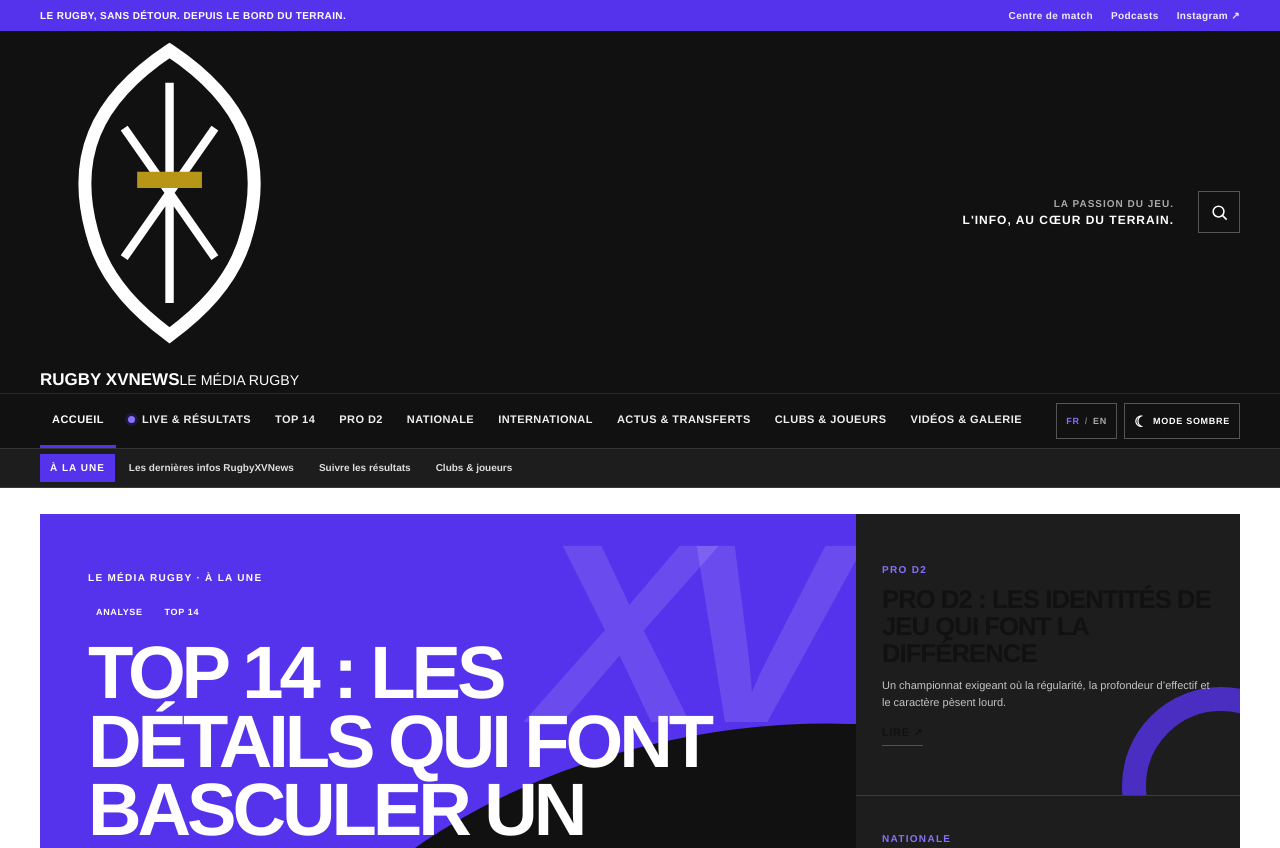
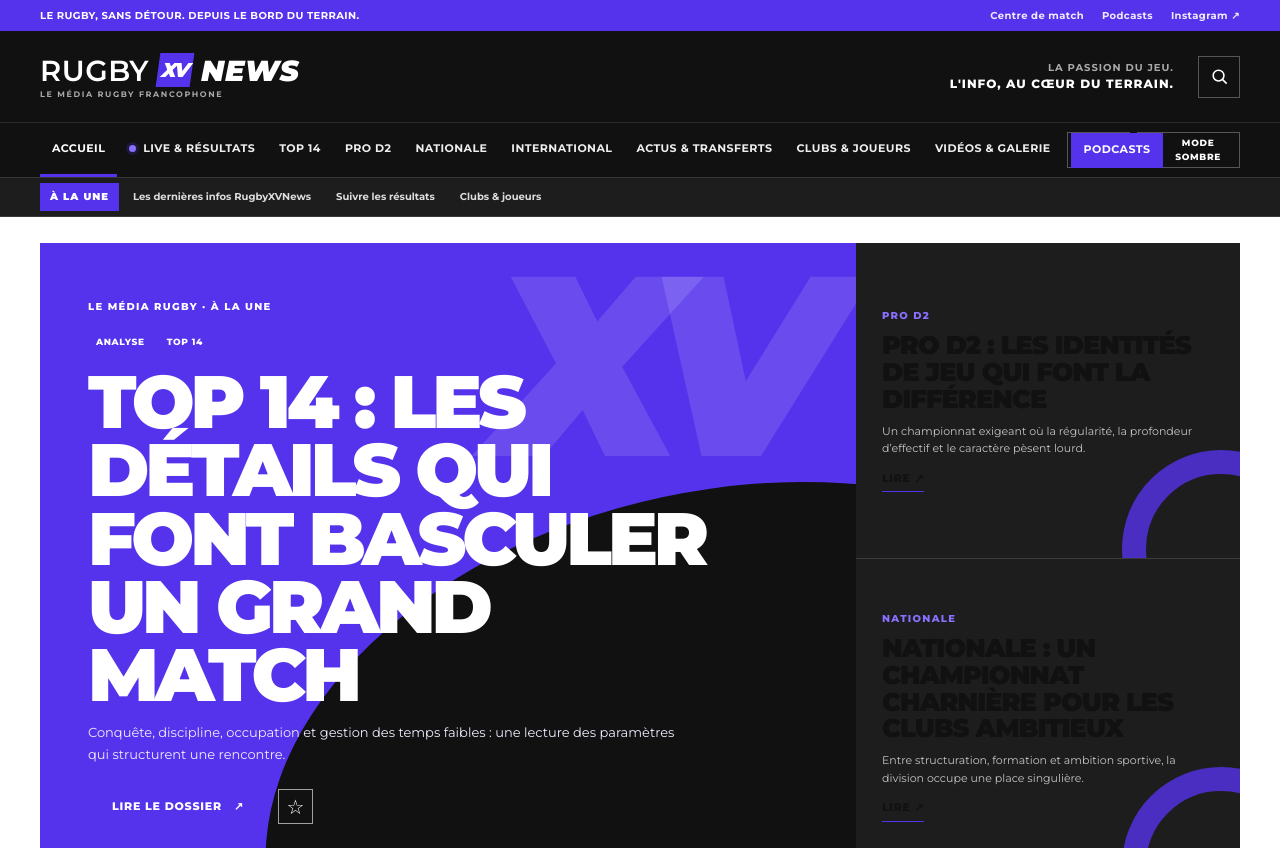
Before and after one commit to sopp24/RugbyXVNews, a plain HTML site: page index.html in a window 1280 px wide. Shown: the top 848 px of the page. Drawn offline with Linux system fonts and the light colour scheme; a web font is replaced by a local one.

Commit message:
Update site shell and wordmark to official RugbyXVNews identity

```diff
--- a/index.html
+++ b/index.html
@@ -3,8 +3,8 @@
 <head>
 <meta charset="utf-8">
 <meta name="viewport" content="width=device-width, initial-scale=1, viewport-fit=cover">
-<meta name="theme-color" content="#f5f0e5">
-<meta name="color-scheme" content="light">
+<meta name="theme-color" content="#111111">
+<meta name="color-scheme" content="dark">
 <meta property="og:locale" content="fr_FR">
 <meta name="description" content="RugbyXVNews, le média du rugby français et international : actualités, Top 14, Pro D2, Nationale, résultats, transferts et analyses.">
 <meta name="robots" content="noindex,nofollow">
@@ -18,7 +18,7 @@
 <link rel="icon" href="./icon.svg" type="image/svg+xml">
 <link rel="preconnect" href="https://fonts.googleapis.com">
 <link rel="preconnect" href="https://fonts.gstatic.com" crossorigin>
-<link href="https://fonts.googleapis.com/css2?family=Barlow+Condensed:wght@500;600;700;800;900&family=Cormorant+Garamond:wght@400;500;600;700&family=DM+Sans:wght@400;500;600;700;800&display=swap" rel="stylesheet">
+<link href="https://fonts.googleapis.com/css2?family=Montserrat:ital,wght@0,400;0,500;0,600;0,700;0,800;0,900;1,400;1,700;1,800;1,900&display=swap" rel="stylesheet">
 <link rel="stylesheet" href="./style.css">
 <title>RugbyXVNews — Le rugby, sans détour</title>
 <script type="application/ld+json" id="site-schema">
@@ -34,9 +34,9 @@
 
 <header class="mast">
 <div class="wrap mastin">
-<a class="brand" href="?view=home" aria-label="RugbyXVNews, accueil">
-<span class="crest" aria-hidden="true"><svg viewBox="0 0 40 50" fill="none" stroke="currentColor" stroke-width="2"><path d="M20 3C8 11 5 20 8 31c2 8 8 13 12 16 4-3 10-8 12-16 3-11 0-20-12-28Z"/><path d="M20 8v34M13 15l14 20M27 15 13 35" stroke-width="1.3"/><path d="M15 23h10" stroke="#b79617" stroke-width="2.5"/></svg></span>
-<span class="wordmark"><b>RUGBY XV</b><b>NEWS</b><small>LE MÉDIA RUGBY</small></span>
+<a class="brand" href="?view=home" aria-label="Rugby XV News, accueil">
+<span class="brand-signature"><span class="brand-rugby">RUGBY</span><span class="brand-monogram" aria-hidden="true">XV</span><span class="brand-news">NEWS</span></span>
+<span class="brand-caption">Le média rugby francophone</span>
 </a>
 <div class="tagline">La passion du jeu.<strong>L'info, au cœur du terrain.</strong></div>
 <div class="mastactions">
@@ -57,6 +57,7 @@
 <li><a data-nav="news" href="?view=news">Actus & transferts</a></li>
 <li class="navmore"><a data-nav="directory" href="?view=directory">Clubs & joueurs</a></li>
 <li class="navmore"><a data-nav="media" href="?view=media">Vidéos & galerie</a></li>
+<li class="nav-podcast"><a data-nav="podcasts" href="?view=podcasts">Podcasts</a></li>
 </ul>
 <div class="nav-tools" aria-label="Préférences du site">
 <button type="button" class="nav-control lang-control" data-lang-toggle aria-label="Switch language to English" title="Français / English"><span class="lang-current" data-lang-current>FR</span><span class="lang-divider">/</span><span class="lang-next" data-lang-next>EN</span></button>
@@ -81,7 +82,10 @@
 <footer class="footer"><div class="wrap">
 <div class="footgrid">
 <div>
-<a class="brand brandfoot" href="?view=home"><span class="crest" aria-hidden="true"><svg viewBox="0 0 40 50" fill="none" stroke="currentColor" stroke-width="2"><path d="M20 3C8 11 5 20 8 31c2 8 8 13 12 16 4-3 10-8 12-16 3-11 0-20-12-28Z"/><path d="M20 8v34M13 15l14 20M27 15 13 35" stroke-width="1.3"/></svg></span><span class="wordmark"><b>RUGBY XV</b><b>NEWS</b><small>LE MÉDIA RUGBY</small></span></a>
+<a class="brand brandfoot" href="?view=home" aria-label="Rugby XV News, accueil">
+<span class="brand-signature"><span class="brand-rugby">RUGBY</span><span class="brand-monogram" aria-hidden="true">XV</span><span class="brand-news">NEWS</span></span>
+<span class="brand-caption">Le média rugby francophone</span>
+</a>
 <p class="footdesc">Le rugby français et international : actualités, compétitions, analyses, transferts et histoires de terrain.</p>
 </div>
 <div><h3>Explorer</h3><div class="footlinks">
@@ -89,7 +93,7 @@
 </div></div>
 <div><h3>La rédaction</h3><p>Une information à signaler, une question ou une proposition de collaboration ?</p><p><a href="mailto:contact@rugbyxvnew.com">contact@rugbyxvnew.com</a></p><div class="social"><a href="https://www.instagram.com/rugby_xv_news/" target="_blank" rel="noopener noreferrer" aria-label="Instagram">IG</a><a href="https://www.tiktok.com/@rugby_xv_news" target="_blank" rel="noopener noreferrer" aria-label="TikTok">TT</a></div></div>
 </div>
-<div class="footbottom"><span>© <span id="year"></span> RugbyXVNews. Tous droits réservés.</span><div><a href="?view=legal">Mentions légales</a><a href="?view=privacy">Confidentialité</a><a href="?view=saved">Mes articles sauvegardés</a><span>Le média rugby.</span></div></div>
+<div class="footbottom"><span>© <span id="year"></span> RugbyXVNews. Tous droits réservés.</span><div><a href="?view=legal">Mentions légales</a><a href="?view=privacy">Confidentialité</a><a href="?view=saved">Mes articles sauvegardés</a><span>RUGBY XV NEWS · Le média rugby.</span></div></div>
 </div></footer>
 
 <nav class="mobile-dock" aria-label="Navigation mobile">
```
